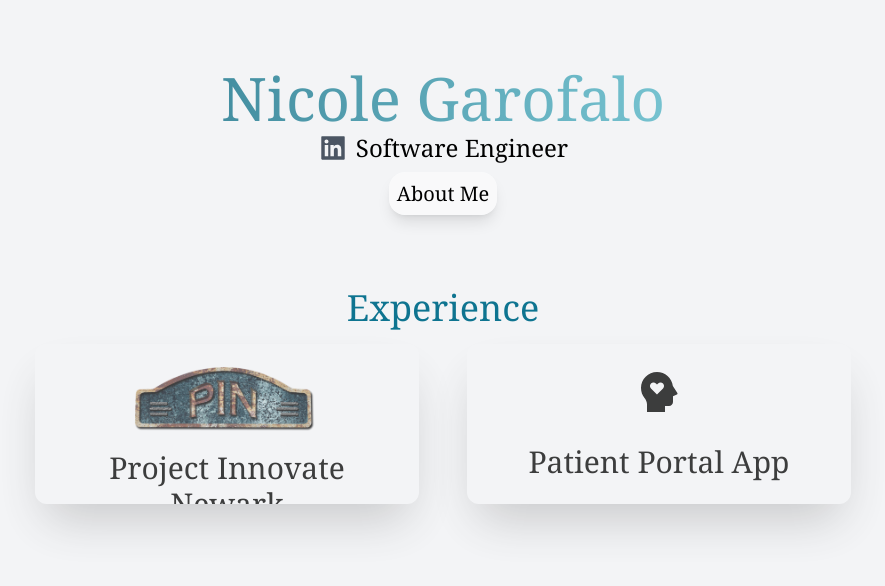
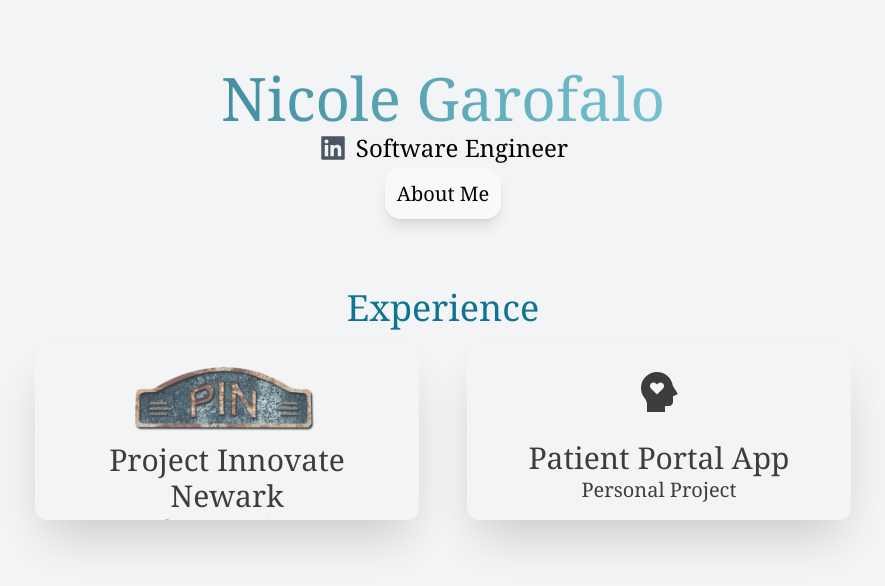
Before and after one commit to nicbrown1121/nicbrown1121.github.io, a React (Create React App) app: page / in a window 1280 px wide. Shown: the top 586 px of the page, without its empty margins (197-1082 px from the left). Built offline with nearby package versions, Linux system fonts and the light colour scheme.

Commit message:
added position titles and css changes

```diff
--- a/src/About.js
+++ b/src/About.js
@@ -23,7 +23,7 @@
       className="flex flex-col items-center justify-center mt-4 text-center"
     >
       {isVisible ? (
-        <div className="flex flex-col items-center transition-opacity shadow-2xl p-3 rounded-xl md:w-1/2 lg:w-1/3 overflow-scroll h-64 bg-white bg-opacity-50">
+        <div className="flex flex-col items-center transition-opacity shadow-2xl p-4 rounded-xl md:w-1/2 lg:w-1/3 overflow-scroll h-64 bg-white bg-opacity-50">
           <p>
             Hi, I'm Nicole – a healthcare professional turned passionate
             software engineer. With a background in healthcare, I bring a unique
@@ -53,7 +53,7 @@
           </p>
           <br></br>
           <div
-            className="mt-auto mb-4 cursor-pointer hover:text-red-300"
+            className="mt-auto mb-4 cursor-pointer hover:text-red-400 text-xl"
             onClick={handleClose}
           >
             <IoMdCloseCircle />
@@ -64,7 +64,7 @@
           className="group transition-all duration-300 ease-in-out"
           onClick={handleShow}
         >
-          <span className="font-serif text-xl cursor-pointer hover:bg-inherit bg-white bg-opacity-50 shadow-lg p-2 rounded-2xl hover:shadow-none bg-left-bottom bg-gradient-to-r  from-cyan-800 to-cyan-200 bg-[length:0%_2px] bg-no-repeat group-hover:bg-[length:100%_2px] transition-all duration-500 ease-out">
+          <span className="font-serif text-xl cursor-pointer hover:bg-inherit bg-white bg-opacity-50 shadow-lg p-3 rounded-2xl hover:shadow-none bg-left-bottom bg-gradient-to-r  from-cyan-800 to-cyan-200 bg-[length:0%_2px] bg-no-repeat group-hover:bg-[length:100%_2px] transition-all duration-500 ease-out">
             About Me
           </span>
         </div>
--- a/src/Card.js
+++ b/src/Card.js
@@ -5,15 +5,18 @@
 const Card = () => {
   return (
     <>
-      <div className="PINCard shadow-2xl rounded-xl p-4 h-40 w-96 opacity-75 hover:opacity-100 hover:bg-cyan-100 hover:h-96 duration-300 overflow-hidden">
+      <div className="PINCard shadow-2xl rounded-xl p-4 h-44 w-96 opacity-75 hover:opacity-100 hover:bg-cyan-100 hover:h-96 duration-300 overflow-hidden">
         <section className="card-section">
           <div className="justify-center text-center lg:flex gap-10 center md:flex grid place-items-center">
             <img alt="" src="/pin_logo.png" width={200} height={100} />
           </div>
           <div>
-            <h3 className="text-3xl text-center font-serif py-4">
+            <h3 className="text-3xl text-center font-serif pt-2">
               Project Innovate Newark
             </h3>
+            <h2 className="text-xl text-center font-serif pb-4">
+              Software Engineer
+            </h2>
             <p className="font-bold text-center">Technologies:</p>
             <div className="grid grid-cols-2 gap-4 text-md text-center py-4 leading-8 text-gray-800">
               <div>
@@ -27,30 +30,33 @@
                 <p>Cassandra</p>
               </div>
             </div>
-            <div className="grid place-items-center cursor-pointer">
+            <div className="grid place-items-center cursor-pointer font-bold">
               <a href="https://www.projectinnovatenewark.org">Visit Website</a>
               <HiCursorClick className="place-content-end" />
             </div>
           </div>
         </section>
       </div>
-      <div className="healthCard shadow-2xl p-2 rounded-xl h-40 w-96 opacity-75 hover:opacity-100 hover:bg-cyan-100 hover:h-96 duration-300 overflow-hidden">
+      <div className="healthCard shadow-2xl p-2 rounded-xl h-44 w-96 opacity-75 hover:opacity-100 hover:bg-cyan-100 hover:h-96 duration-300 overflow-hidden">
         <section className="card-section">
           <div className="justify-center text-center lg:flex gap-10 center md:flex grid place-items-center">
             <div className="py-4 text-5xl grid place-items-center">
               <RiMentalHealthFill className="grid place-items-center" />
             </div>
           </div>
-          <h3 className="text-3xl text-center font-serif py-3">
+          <h3 className="text-3xl text-center font-serif pt-2">
             Patient Portal App
           </h3>
+          <h2 className="text-xl text-center font-serif pb-4">
+            Personal Project
+          </h2>
           <div className="text-md py-4 leading-8 text-gray-800 text-center place-items-center">
             <p className="font-bold">Technologies:</p>
             <p>React</p>
             <p>Express</p>
             <p>NextJS</p>
           </div>
-          <div className="grid place-items-center cursor-pointer">
+          <div className="grid place-items-center cursor-pointer font-bold">
             <a href="https://github.com/nicbrown1121/patient_portal">
               Visit GitHub
             </a>
```
